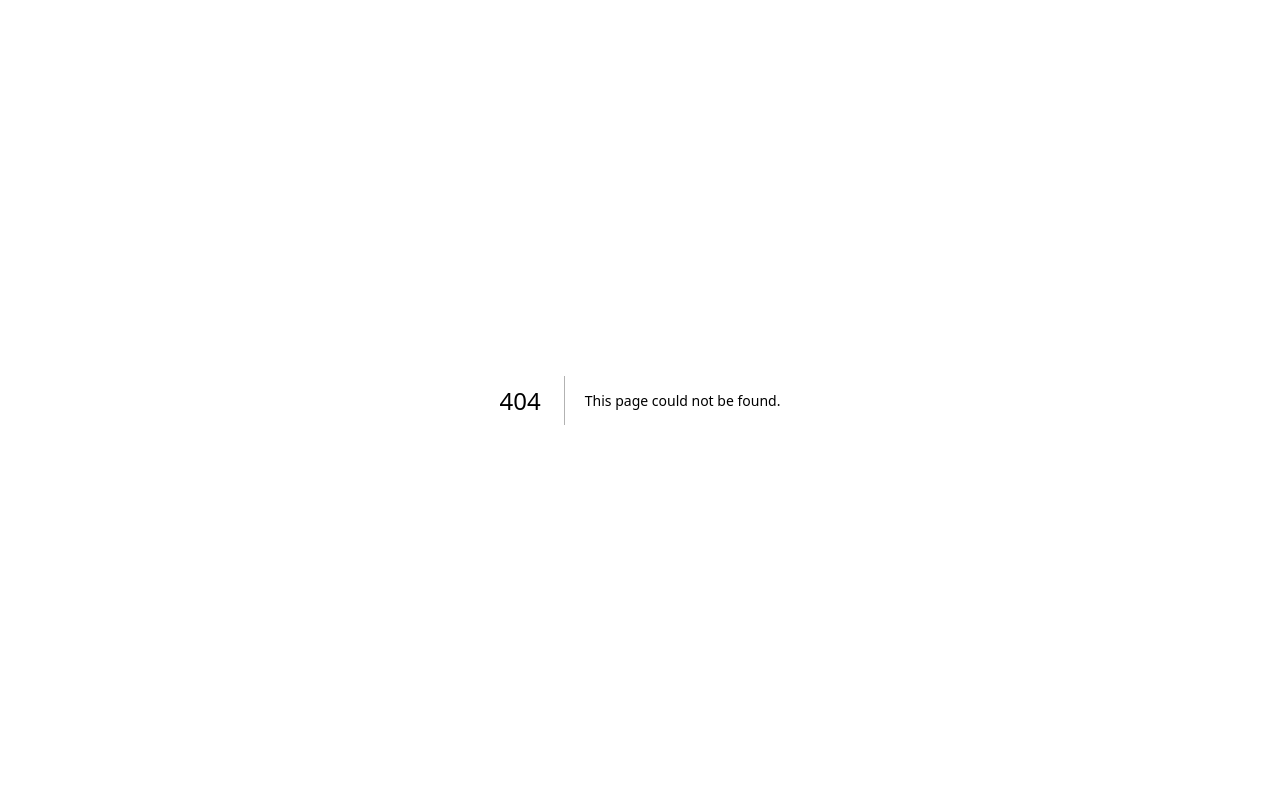
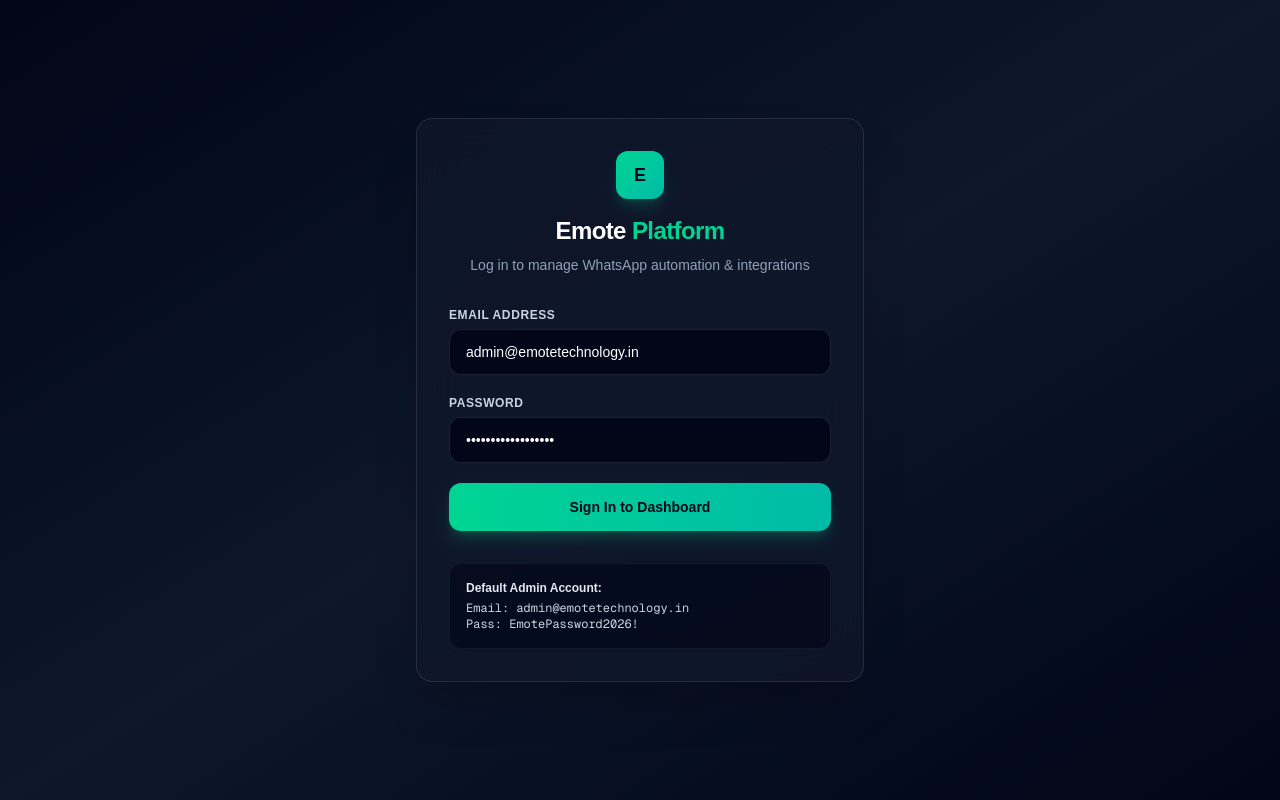
Before and after one commit to btechcodingwallah-afk/emote-technology-whatsapp-automation, a Next.js app: page /login in a window 1280 px wide. Before the commit this address had no page. Built offline with nearby package versions, Linux system fonts and the light colour scheme.

Commit message:
feat: add /login page and direct login link in dashboard

```diff
--- a/src/app/dashboard/whatsapp/page.tsx
+++ b/src/app/dashboard/whatsapp/page.tsx
@@ -357,12 +357,21 @@
           <span className="text-red-400">⚠️</span>
           <div>
             <p className="text-sm font-medium text-red-300">{error}</p>
+            {error === 'Please log in first.' ? (
+              <a
+                href="/login"
+                className="mt-2 inline-flex items-center gap-1.5 rounded-lg bg-emerald-400 px-3 py-1.5 text-xs font-semibold text-slate-950 transition-opacity hover:opacity-90"
+              >
+                Log In Now →
+              </a>
+            ) : (
               <button
                 onClick={() => setError(null)}
                 className="mt-1 text-xs text-red-400 hover:text-red-300"
               >
                 Dismiss
               </button>
+            )}
           </div>
         </div>
       )}
--- /dev/null
+++ b/src/app/login/page.tsx
@@ -0,0 +1,116 @@
+'use client';
+
+import { useState } from 'react';
+import { useRouter } from 'next/navigation';
+
+export default function LoginPage() {
+  const router = useRouter();
+  const [email, setEmail] = useState('admin@emotetechnology.in');
+  const [password, setPassword] = useState('EmotePassword2026!');
+  const [loading, setLoading] = useState(false);
+  const [error, setError] = useState<string | null>(null);
+
+  const handleSubmit = async (e: React.FormEvent) => {
+    e.preventDefault();
+    setError(null);
+    setLoading(true);
+
+    try {
+      const res = await fetch('/api/auth/login', {
+        method: 'POST',
+        headers: { 'Content-Type': 'application/json' },
+        body: JSON.stringify({ email, password }),
+      });
+
+      const data = await res.json();
+
+      if (!res.ok) {
+        throw new Error(data.error || 'Failed to log in');
+      }
+
+      // Save token to localStorage for client-side API requests
+      if (data.token) {
+        localStorage.setItem('emote_token', data.token);
+        localStorage.setItem('emote_user', JSON.stringify(data.user));
+      }
+
+      router.push('/dashboard/whatsapp');
+    } catch (err: unknown) {
+      setError(err instanceof Error ? err.message : 'An error occurred during login');
+    } finally {
+      setLoading(false);
+    }
+  };
+
+  return (
+    <div className="flex min-h-screen items-center justify-center bg-gradient-to-br from-slate-950 via-slate-900 to-slate-950 px-4 py-12">
+      <div className="w-full max-w-md space-y-8 rounded-2xl border border-white/10 bg-slate-900/80 p-8 shadow-2xl backdrop-blur-xl">
+        {/* Brand Header */}
+        <div className="text-center">
+          <div className="mx-auto flex h-12 w-12 items-center justify-center rounded-xl bg-gradient-to-br from-emerald-400 to-teal-500 text-lg font-bold text-slate-950 shadow-lg shadow-emerald-500/20">
+            E
+          </div>
+          <h2 className="mt-4 text-2xl font-bold tracking-tight text-white">
+            Emote <span className="text-emerald-400">Platform</span>
+          </h2>
+          <p className="mt-2 text-sm text-slate-400">
+            Log in to manage WhatsApp automation & integrations
+          </p>
+        </div>
+
+        {/* Error Alert */}
+        {error && (
+          <div className="rounded-xl border border-red-500/20 bg-red-500/10 p-4 text-sm text-red-400">
+            {error}
+          </div>
+        )}
+
+        {/* Login Form */}
+        <form className="mt-6 space-y-5" onSubmit={handleSubmit}>
+          <div>
+            <label className="block text-xs font-semibold uppercase tracking-wider text-slate-300">
+              Email Address
+            </label>
+            <input
+              type="email"
+              required
+              value={email}
+              onChange={(e) => setEmail(e.target.value)}
+              className="mt-1.5 w-full rounded-xl border border-white/10 bg-slate-950 px-4 py-3 text-sm text-white placeholder-slate-500 transition-colors focus:border-emerald-500 focus:outline-none focus:ring-1 focus:ring-emerald-500"
+              placeholder="admin@emotetechnology.in"
+            />
+          </div>
+
+          <div>
+            <label className="block text-xs font-semibold uppercase tracking-wider text-slate-300">
+              Password
+            </label>
+            <input
+              type="password"
+              required
+              value={password}
+              onChange={(e) => setPassword(e.target.value)}
+              className="mt-1.5 w-full rounded-xl border border-white/10 bg-slate-950 px-4 py-3 text-sm text-white placeholder-slate-500 transition-colors focus:border-emerald-500 focus:outline-none focus:ring-1 focus:ring-emerald-500"
+              placeholder="••••••••"
+            />
+          </div>
+
+          <button
+            type="submit"
+            disabled={loading}
+            className="flex w-full items-center justify-center rounded-xl bg-gradient-to-r from-emerald-400 to-teal-500 px-4 py-3.5 text-sm font-semibold text-slate-950 shadow-lg shadow-emerald-500/25 transition-all hover:opacity-95 disabled:opacity-50"
+          >
+            {loading ? 'Logging in...' : 'Sign In to Dashboard'}
+          </button>
+        </form>
+
+        {/* Reviewer Notice */}
+        <div className="rounded-xl border border-white/5 bg-slate-950/60 p-4 text-xs text-slate-400">
+          <span className="font-semibold text-slate-200">Default Admin Account:</span>
+          <div className="mt-1 font-mono text-slate-300">Email: admin@emotetechnology.in</div>
+          <div className="font-mono text-slate-300">Pass: EmotePassword2026!</div>
+        </div>
+      </div>
+    </div>
+  );
+}
```
Lines whose indentation alone changed are shown as unchanged.
